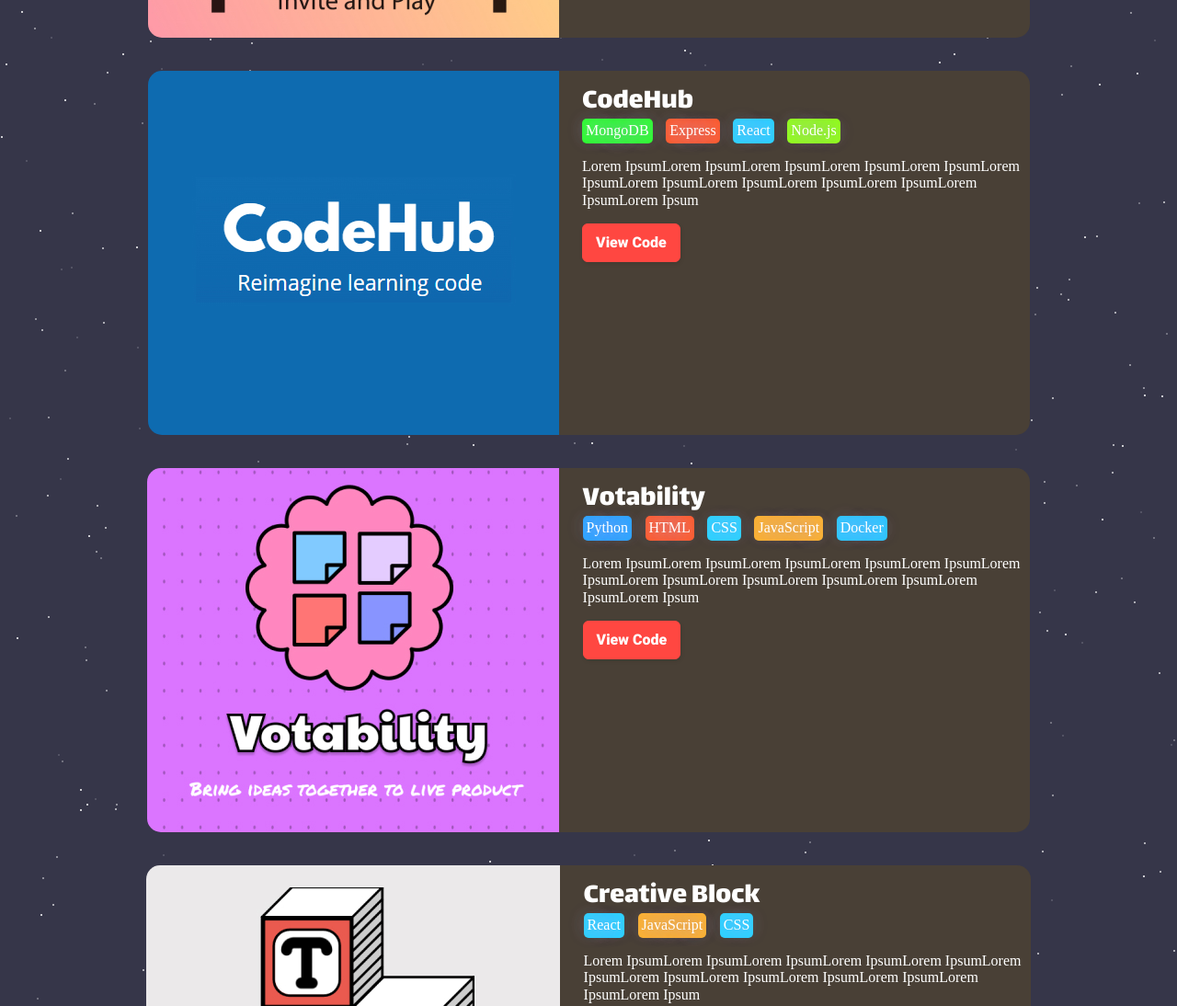
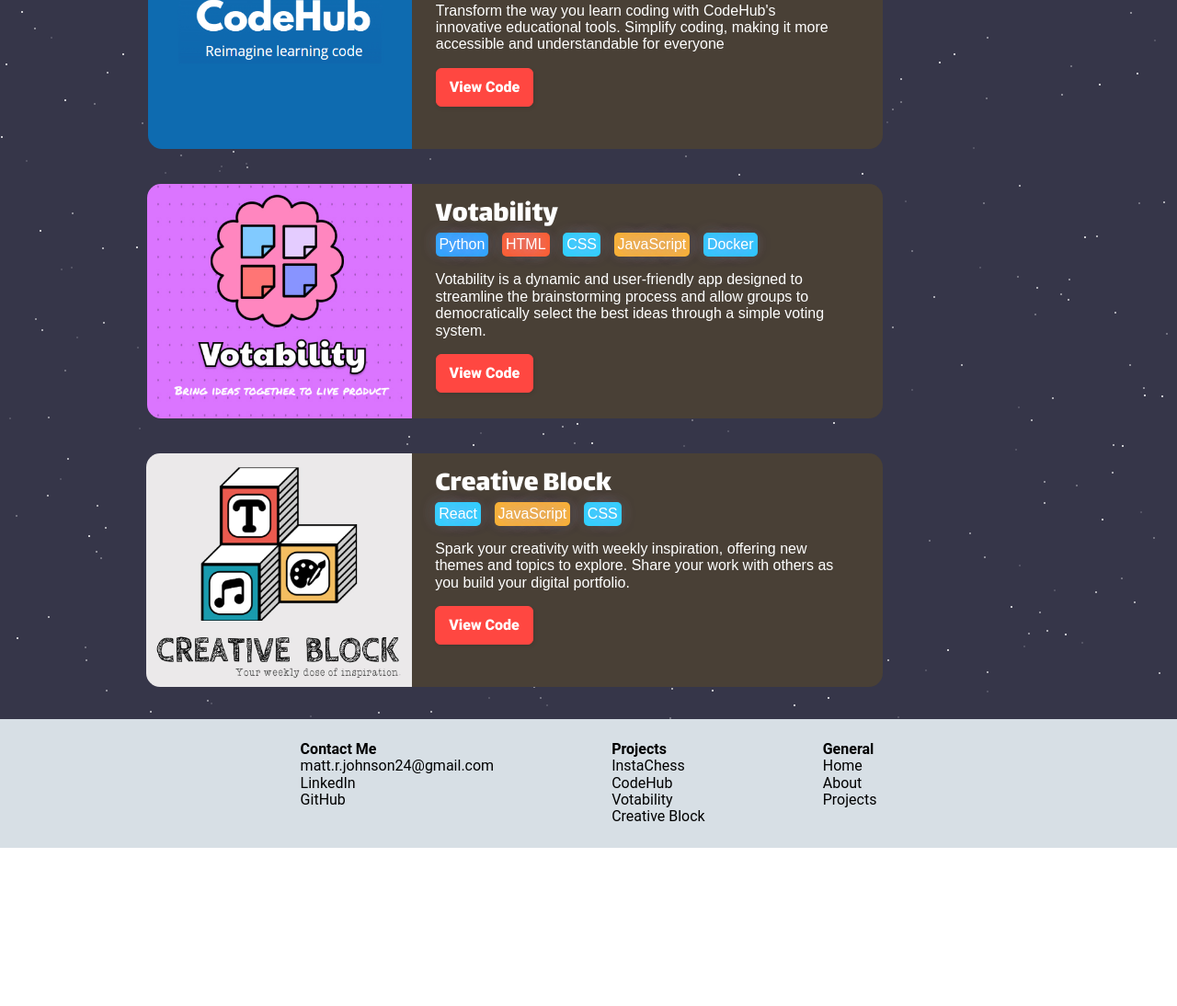
Before and after one commit to MattJohnson24/Portfolio, a plain HTML site: page index.html in a window 1280 px wide. Shown: the part 2331-3425 px from the top of the page at 92% size. After the commit the page ends 3253 px from the top, so only its background shows below. Drawn offline with nearby package versions, Linux system fonts and the light colour scheme; a web font is replaced by a local one.

Commit message:
descriptions

```diff
--- a/css/style.css
+++ b/css/style.css
@@ -277,6 +277,9 @@ a:hover{
     font-size: 20px;
     width: 50vw;
     padding-left: 10%;
+    font-family: "ABeeZee", sans-serif;
+    font-weight: 400;
+    font-style: normal;
 }
 
 .profile-pic{
@@ -313,7 +316,7 @@ a:hover{
     display: flex;
     border: #000000;
     border: 3px solid transparent;
-    margin-top: 30px;
+    margin-bottom: 4vh;
     z-index: 1;
 }
 
@@ -323,16 +326,24 @@ a:hover{
     padding-top: 2vh;
     border-top-right-radius: 15px;
     border-bottom-right-radius: 15px;
+    font-family: "ABeeZee", sans-serif;
+    font-weight: 400;
+    font-style: normal;
+    overflow: auto;
 }
 
 .project-description2{
     color: #FFFFFF;
     padding-left: 2vw;
+    padding-right: 4vw;
 }
 
 .project-image{
     border-top-left-radius: 15px;
     border-bottom-left-radius: 15px;
+    width: 30%;
+    min-width: 280px;
+    height: auto;
 }
 
 .project-name{
@@ -398,3 +409,31 @@ a:hover{
     background-position: 0 0;
     color: #FF4742;
 }
+
+.footer{
+    background-color: #d7dfe5;
+    padding-top: 3vh;
+    padding-bottom: 3vh;
+    display: flex;
+    flex-direction: row;
+    text-align: left;
+    justify-content: center;
+    gap: 10%;
+    font-family: nunito,roboto,proxima-nova,"proxima nova",sans-serif;
+    font-size: 2vh;
+}
+
+.contact-me-footer{
+    display: flex;
+    flex-direction: column;
+}
+
+.projects-footer{
+    display: flex;
+    flex-direction: column;
+}
+
+.general-footer{
+    display: flex;
+    flex-direction: column;
+}
--- a/index.html
+++ b/index.html
@@ -90,7 +90,7 @@
                         <div class="tech" style="background-color: #ffb42b;">JavaScript</div>
                         <div class="tech" style="background-color: #2bcaff;">Docker</div>
                     </div>
-                    <p class="project-description2">Lorem IpsumLorem IpsumLorem IpsumLorem IpsumLorem IpsumLorem IpsumLorem IpsumLorem IpsumLorem IpsumLorem IpsumLorem IpsumLorem Ipsum</p>
+                    <p class="project-description2">InstaChess offers the traditional game of chess paired with a seamless user-friendly platform where chess enthusiasts can easily connect and play against one another in real-time quicker than ever.</p>
                     <a href="https://github.com/MattJohnson24/InstaChess">
                         <div class="view-code">
                             <span>View Code</span>
@@ -108,7 +108,7 @@
                         <div class="tech" style="background-color: #2bd4ff;">React</div>
                         <div class="tech" style="background-color: #93ff17;">Node.js</div>
                     </div>
-                    <p class="project-description2">Lorem IpsumLorem IpsumLorem IpsumLorem IpsumLorem IpsumLorem IpsumLorem IpsumLorem IpsumLorem IpsumLorem IpsumLorem IpsumLorem Ipsum</p>
+                    <p class="project-description2">Transform the way you learn coding with CodeHub's innovative educational tools. Simplify coding, making it more accessible and understandable for everyone</p>
                     <a href="https://github.com/m-r-q-w-e-r-t-y/bees">
                         <div class="view-code">
                             <span>View Code</span>
@@ -127,7 +127,7 @@
                         <div class="tech" style="background-color: #ffb42b;">JavaScript</div>
                         <div class="tech" style="background-color: #2bcaff;">Docker</div>
                     </div>
-                    <p class="project-description2">Lorem IpsumLorem IpsumLorem IpsumLorem IpsumLorem IpsumLorem IpsumLorem IpsumLorem IpsumLorem IpsumLorem IpsumLorem IpsumLorem Ipsum</p>
+                    <p class="project-description2">Votability is a dynamic and user-friendly app designed to streamline the brainstorming process and allow groups to democratically select the best ideas through a simple voting system.</p>
                     <a href="https://github.com/tylerdak/CSE312GroupProject">
                         <div class="view-code">
                             <span>View Code</span>
@@ -144,7 +144,7 @@
                         <div class="tech" style="background-color: #ffb42b;">JavaScript</div>
                         <div class="tech" style="background-color: #2bd4ff;">CSS</div>
                     </div>
-                    <p class="project-description2">Lorem IpsumLorem IpsumLorem IpsumLorem IpsumLorem IpsumLorem IpsumLorem IpsumLorem IpsumLorem IpsumLorem IpsumLorem IpsumLorem Ipsum</p>
+                    <p class="project-description2">Spark your creativity with weekly inspiration, offering new themes and topics to explore. Share your work with others as you build your digital portfolio.</p>
                     <a href="https://github.com/MattJohnson24/Creative-Block">
                         <div class="view-code">
                             <span>View Code</span>
@@ -155,8 +155,25 @@
         </div>
     </section>
     <section class="footer" id="contact">
-        <h1>Contact Me</h1>
-        <h2>matt.r.johnson24@gmail.com</h2>
+        <div class="contact-me-footer">
+            <b><span>Contact Me</span></b>
+            <a href="mailto:matt.r.johnson24@gmail.com"><span>matt.r.johnson24@gmail.com</span></a>
+            <a href="https://www.linkedin.com/in/matthew-johnson-15362723a/"><span>LinkedIn</span></a>
+            <a href="https://github.com/MattJohnson24"><span>GitHub</span></a>
+        </div>
+        <div class="projects-footer">
+            <b><span>Projects</span></b>
+            <span>InstaChess</span>
+            <span>CodeHub</span>
+            <span>Votability</span>
+            <span>Creative Block</span>
+        </div>
+        <div class="general-footer">
+            <b><span>General</span></b>
+            <a href="#intro"><span>Home</span></a>
+            <a href="#about"><span>About</span></a>
+            <a href="#projects"><span>Projects</span></a>
+        </div>
     </section>
     <script src="js/index.js"></script>
 </html>
```
